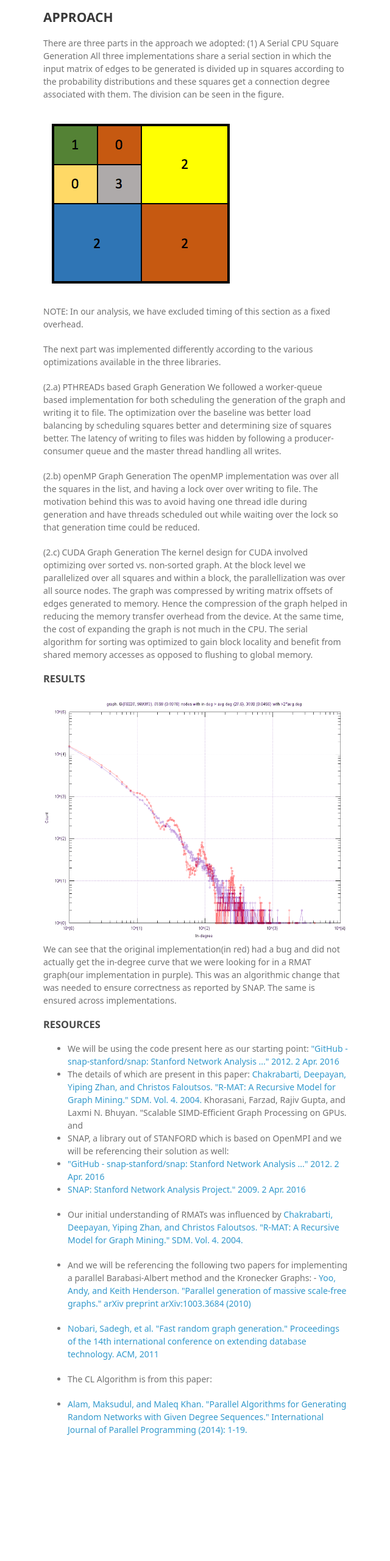
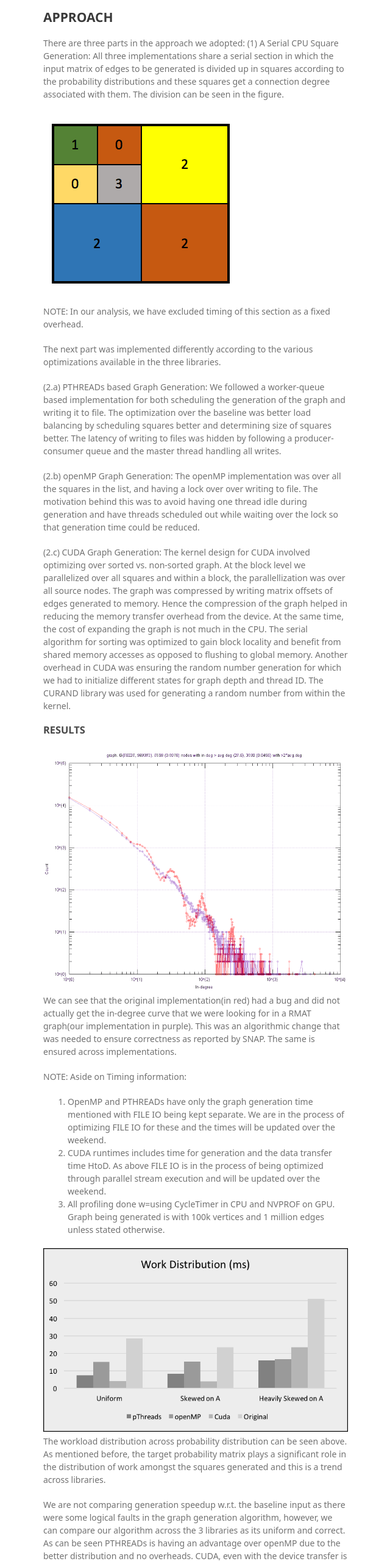
Before and after one commit to AthelasCo/Athelas, a plain HTML site: page index.html in a window 1280 px wide. Shown: the part 1351-3911 px from the top of the page at 61% size, without its empty margins (499-1139 px from the left). Before the commit the page ends 3776 px from the top, so only its background shows below. Drawn offline with Linux system fonts and the light colour scheme; a web font is replaced by a local one.

Commit message:
Create gh-pages branch via GitHub

```diff
--- a/index.html
+++ b/index.html
@@ -31,9 +31,9 @@
         <h1>
 <a id="a-parallel-random-graph-generation-library" class="anchor" href="#a-parallel-random-graph-generation-library" aria-hidden="true"><span aria-hidden="true" class="octicon octicon-link"></span></a>A parallel random graph generation library.</h1>
 
-<pre><code>                                        By
-                        Karandeep Johar &amp; Eshan Verma
-                  kjohar@andrew.cmu.edu   everma@andrew.cmu.edu
+<pre><code>                              By
+               Karandeep Johar &amp; Eshan Verma
+         kjohar@andrew.cmu.edu   everma@andrew.cmu.edu
 </code></pre>
 
 <h3>
@@ -73,7 +73,7 @@
 <a id="approach" class="anchor" href="#approach" aria-hidden="true"><span aria-hidden="true" class="octicon octicon-link"></span></a>APPROACH</h2>
 
 <p>There are three parts in the approach we adopted:
-(1) A Serial CPU Square Generation
+(1) A Serial CPU Square Generation:
 All three implementations share a serial section in which the input matrix of edges to be generated is divided up in squares according to the probability distributions and these squares get a connection degree associated with them. The division can be seen in the figure.</p>
 
 <p><img src="https://github.com/AthelasCo/Athelas/blob/gh-pages/images/SQ.png?raw=true" alt="SQ"></p>
@@ -82,14 +82,14 @@ All three implementations share a serial section in which the input matrix of ed
 
 <p>The next part was implemented differently according to the various optimizations available in the three libraries.</p>
 
-<p>(2.a) PTHREADs based Graph Generation
+<p>(2.a) PTHREADs based Graph Generation:
 We followed a worker-queue based implementation for both scheduling the generation of the graph and writing it to file. The optimization over the baseline was better load balancing by scheduling squares better and determining size of squares better. The latency of writing to files was hidden by following a producer-consumer queue and the master thread handling all writes.</p>
 
-<p>(2.b) openMP Graph Generation
+<p>(2.b) openMP Graph Generation:
 The openMP implementation was over all the squares in the list, and having a lock over over writing to file. The motivation behind this was to avoid having one thread idle during generation and have threads scheduled out while waiting over the lock so that generation time could be reduced.</p>
 
-<p>(2.c) CUDA Graph Generation
-The kernel design for CUDA involved optimizing over sorted vs. non-sorted graph. At the block level we parallelized over all squares and within a block, the parallellization was over all source nodes. The graph was compressed by writing matrix offsets of edges generated to memory. Hence the compression of the graph helped in reducing the memory transfer overhead from the device. At the same time, the cost of expanding the graph is not much in the CPU. The serial algorithm for sorting was optimized to gain block locality and benefit from shared memory accesses as opposed to flushing to global memory. </p>
+<p>(2.c) CUDA Graph Generation:
+The kernel design for CUDA involved optimizing over sorted vs. non-sorted graph. At the block level we parallelized over all squares and within a block, the parallellization was over all source nodes. The graph was compressed by writing matrix offsets of edges generated to memory. Hence the compression of the graph helped in reducing the memory transfer overhead from the device. At the same time, the cost of expanding the graph is not much in the CPU. The serial algorithm for sorting was optimized to gain block locality and benefit from shared memory accesses as opposed to flushing to global memory. Another overhead in CUDA was ensuring the random number generation for which we had to initialize different states for graph depth and thread ID. The CURAND library was used for generating a random number from within the kernel.</p>
 
 <h3>
 <a id="results" class="anchor" href="#results" aria-hidden="true"><span aria-hidden="true" class="octicon octicon-link"></span></a>RESULTS</h3>
@@ -97,12 +97,32 @@ The kernel design for CUDA involved optimizing over sorted vs. non-sorted graph.
 <p><img src="https://github.com/AthelasCo/Athelas/blob/gh-pages/images/fused.png?raw=true" alt="Bug in code">
 We can see that the original implementation(in red) had a bug and did not actually get the in-degree  curve that we were looking for in a RMAT graph(our implementation in purple). This was an algorithmic change that was needed to ensure correctness as reported by SNAP. The same is ensured across implementations.</p>
 
+<p>NOTE: Aside on Timing information:</p>
+
+<ol>
+<li>OpenMP and PTHREADs have only the graph generation time mentioned with FILE IO being kept separate. We are in the process of optimizing FILE IO for these and the times will be updated over the weekend.</li>
+<li>CUDA runtimes includes time for generation and the data transfer time HtoD. As above FILE IO is in the process of being optimized through parallel stream execution and will be updated over the weekend.</li>
+<li>All profiling done w=using CycleTimer in CPU and NVPROF on GPU. Graph being generated is with 100k vertices and 1 million edges unless stated otherwise.</li>
+</ol>
+
+<p><img src="https://github.com/AthelasCo/Athelas/blob/gh-pages/images/compare.png?raw=true" alt="WL">
+The workload distribution across probability distribution can be seen above. As mentioned before, the target probability matrix plays a significant role in the distribution of work amongst the squares generated and this is a trend across libraries.</p>
+
+<p>We are not comparing generation speedup w.r.t. the baseline input as there were some logical faults in the graph generation algorithm, however, we can compare our algorithm across the 3 libraries as its uniform and correct. As can be seen PTHREADs is having an advantage over openMP due to the better distribution and no overheads. CUDA, even with the device transfer is performing an order faster than both.</p>
+
+<p><img src="https://github.com/AthelasCo/Athelas/blob/gh-pages/images/runtime.png?raw=true" alt="CUDATime">
+The distribution of the Kernel runtime to device transfer times indicates that as the workload becomes more uneven the kernel takes more time to execute, similarly, as the graph becomes bigger, the data times start dominating. The runtimes are linearly increasing as the no. of nodes increase which is also expected as the each kernel instance will execute for longer uniformly
+<img src="https://github.com/AthelasCo/Athelas/blob/gh-pages/images/scaling2.png?raw=true" alt="CUDAScale">
+<img src="https://github.com/AthelasCo/Athelas/blob/gh-pages/images/scaling.png?raw=true" alt="CUDAScale"></p>
+
+<p>Aside on programming complexity:</p>
+
 <h3>
 <a id="resources" class="anchor" href="#resources" aria-hidden="true"><span aria-hidden="true" class="octicon octicon-link"></span></a>RESOURCES</h3>
 
 <ul>
 <li>We will be using the code present here as our starting point:
-<a href="https://github.com/farkhor/PaRMAT">"GitHub - snap-stanford/snap: Stanford Network Analysis ..." 2012. 2 Apr. 2016</a>
+<a href="https://github.com/farkhor/PaRMAT">"GitHub - ParMAT"</a>
 </li>
 <li>The details of which are present in this paper:
 <a href="http://www.cs.ucr.edu/%7Egupta/research/Publications/Comp/wsvr.pdf">Chakrabarti, Deepayan, Yiping Zhan, and Christos Faloutsos. "R-MAT: A Recursive Model for Graph Mining." SDM. Vol. 4. 2004.</a>
@@ -113,11 +133,9 @@ and</li>
 <li><p><a href="http://snap.stanford.edu/class/cs224w-2012/projects/cs224w-035-final.v01.pdf">SNAP: Stanford Network Analysis Project." 2009. 2 Apr. 2016</a></p></li>
 <li><p>Our initial understanding of RMATs was influenced by
 <a href="http://www.cs.cmu.edu/%7Echristos/PUBLICATIONS/siam04.pdf">Chakrabarti, Deepayan, Yiping Zhan, and Christos Faloutsos. "R-MAT: A Recursive Model for Graph Mining." SDM. Vol. 4. 2004.</a></p></li>
-<li><p>And we will be referencing the following two papers for implementing a parallel Barabasi-Albert method and the Kronecker Graphs:
+<li><p>And we will be referencing the following two papers for implementing a parallel Kronecker Graph:
 -<a href="http://arxiv.org/pdf/1003.3684v1.pdf%20Parallel%20Generation%20of%20Massive%20Scale-Free%20Graphs"> Yoo, Andy, and Keith Henderson. "Parallel generation of massive scale-free graphs." arXiv preprint arXiv:1003.3684 (2010)</a></p></li>
-<li><p><a href="http://karras.rutgers.edu/rg.pdf">Nobari, Sadegh, et al. "Fast random graph generation." Proceedings of the 14th international conference on extending database technology. ACM, 2011</a></p></li>
-<li><p>The CL Algorithm is from this paper:</p></li>
-<li><a href="http://arxiv.org/pdf/1406.1215.pdf">Alam, Maksudul, and Maleq Khan. "Parallel Algorithms for Generating Random Networks with Given Degree Sequences." International Journal of Parallel Programming (2014): 1-19.</a></li>
+<li><a href="http://karras.rutgers.edu/rg.pdf">Nobari, Sadegh, et al. "Fast random graph generation." Proceedings of the 14th international conference on extending database technology. ACM, 2011</a></li>
 </ul>
       </section>
       <footer>
```
Also changed, not shown: params.json (+1 -1 lines).
